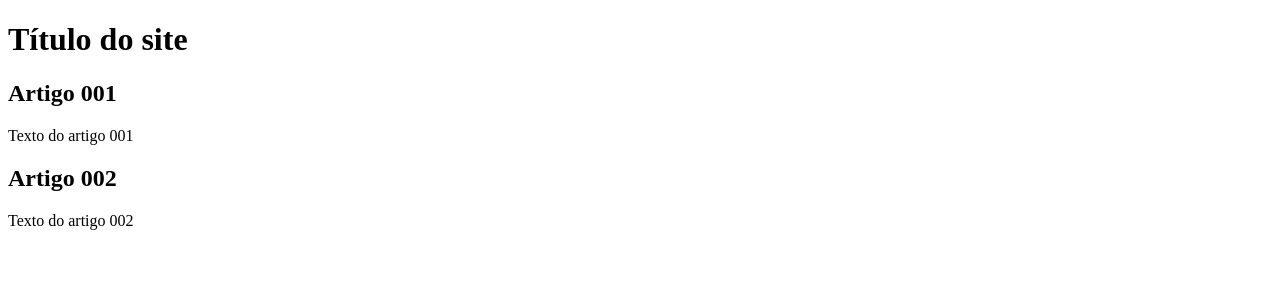
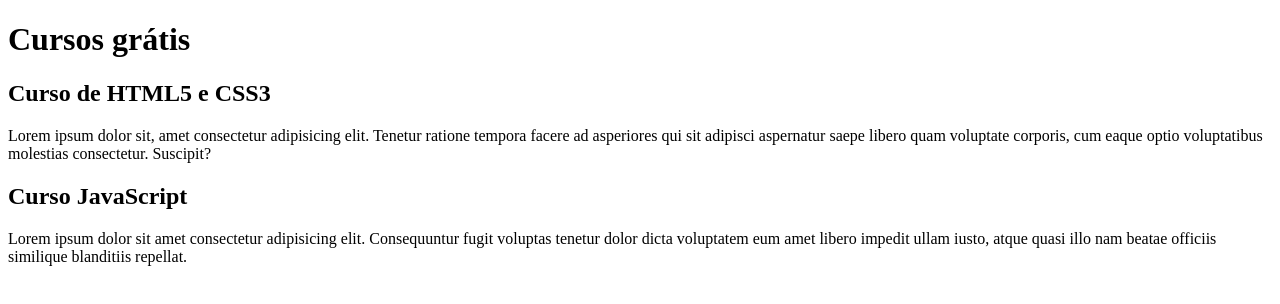
Before and after one commit to uRexxy/projeto-site, a plain HTML site: page index.html in a window 1280 px wide. Drawn offline with Linux system fonts and the light colour scheme.

Commit message:
comecei a escrever o conteudo

```diff
--- a/index.html
+++ b/index.html
@@ -8,15 +8,19 @@
 <body>
     <main>
         <header>
-            <h1>Título do site</h1>
+            <h1>Cursos grátis</h1>
         </header>
         <article>
-            <h2>Artigo 001</h2>
-            <p>Texto do artigo 001</p>
+            <h2>Curso de HTML5 e CSS3</h2>
+            <p>Lorem ipsum dolor sit, amet consectetur adipisicing elit.
+                 Tenetur ratione tempora facere ad asperiores qui sit adipisci aspernatur saepe libero quam voluptate corporis,
+                  cum eaque optio voluptatibus molestias consectetur. Suscipit?</p>
         </article>
         <article>
-            <h2>Artigo 002</h2>
-            <p>Texto do artigo 002</p>
+            <h2>Curso JavaScript</h2>
+            <p>Lorem ipsum dolor sit amet consectetur adipisicing elit.
+                Consequuntur fugit voluptas tenetur dolor dicta voluptatem eum amet libero impedit ullam iusto,
+                atque quasi illo nam beatae officiis similique blanditiis repellat.</p>
         </article>
     </main>
 </body>
```
